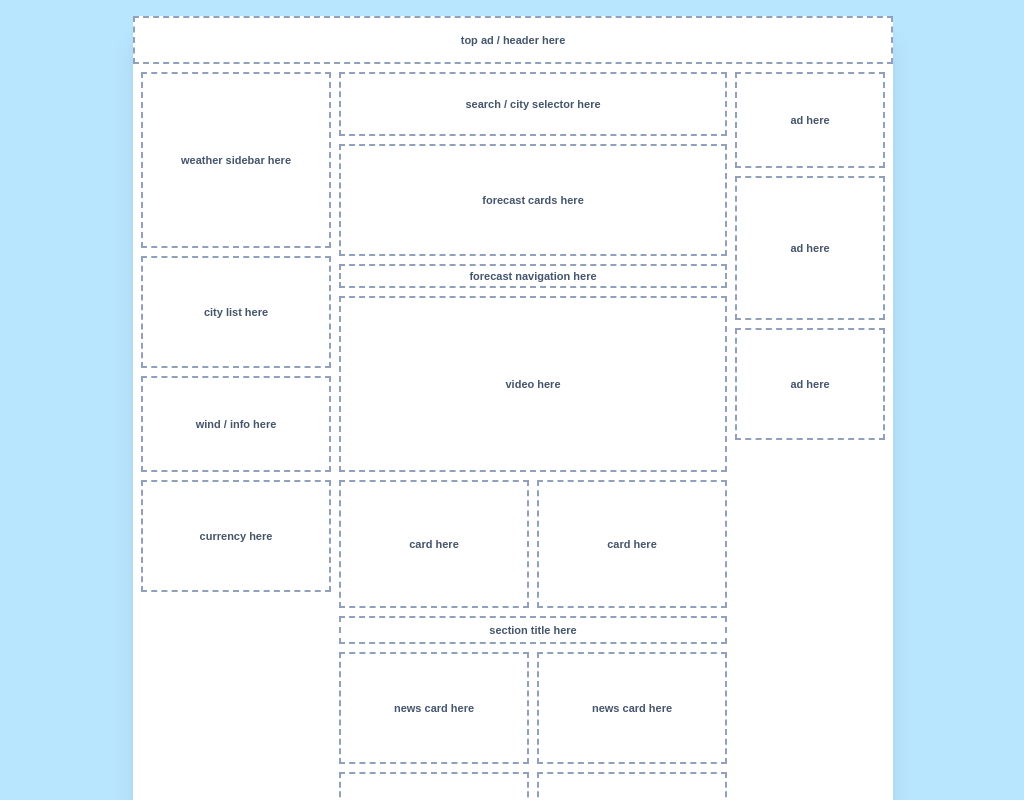
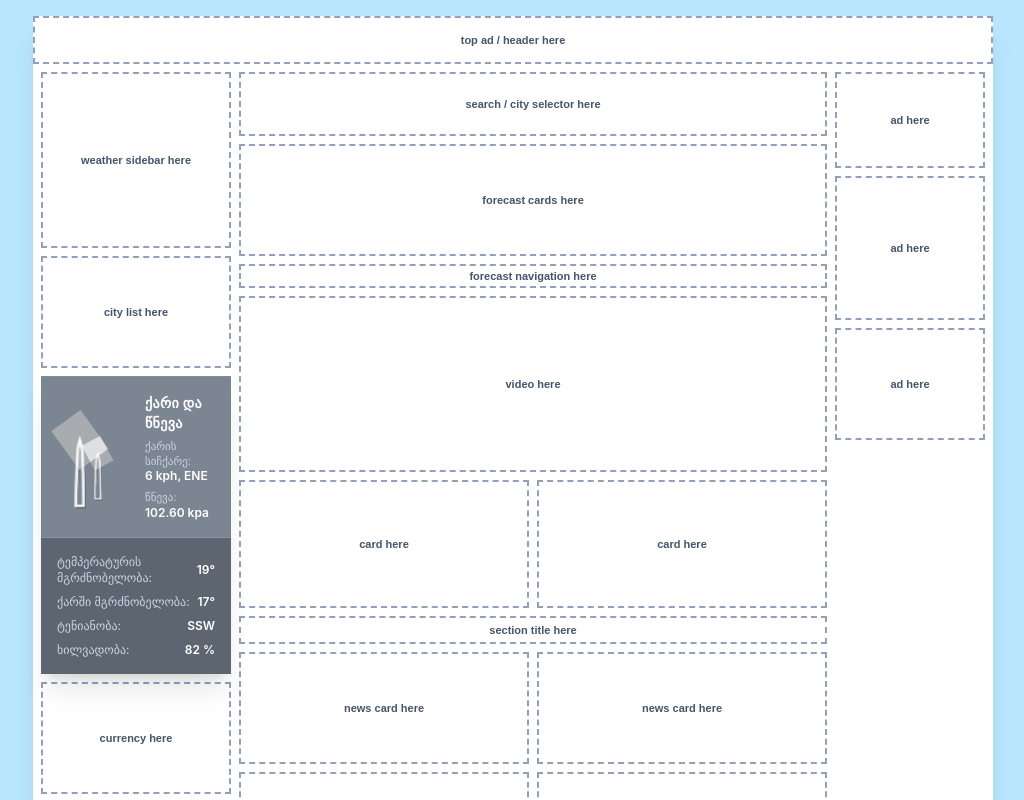
Before and after one commit to beqa-eqseulidze/final-project-2026, a React (Vite) app: page / in a window 1280 px wide. Shown: the top 800 px of the page, without its empty margins (127-1151 px from the left). Built offline with nearby package versions, Linux system fonts and the light colour scheme; grey boxes are pictures that could not be loaded.

Commit message:
add in wind and pressure in app plus edit

```diff
--- a/src/App.tsx
+++ b/src/App.tsx
@@ -1,3 +1,19 @@
+import { WindAndPressure, IWindAndPressureProps } from './features/LeftBarWindAndPressure';
+
+// სტატიკური მონაცემები დროებით
+const info: IWindAndPressureProps = {
+  windSpeed: 6,
+  windUnit: 'kph',
+  windDirection: 'ENE',
+  pressure: 102.60,
+  pressureUnit: 'kpa',
+  feelsLikeTemp: '19°',
+  feelsLikeWind: '17°',
+  humidity: 'SSW',
+  visibility: '82 %',
+  isLoading: false,
+};
+
 const Box = ({ children, className = '' }: { children: React.ReactNode; className?: string }) => (
   <div className={`flex items-center justify-center border-2 border-dashed border-slate-400 bg-white/90 text-center text-[11px] font-bold text-slate-600 ${className}`}>
     {children}
@@ -7,14 +23,14 @@ const Box = ({ children, className = '' }: { children: React.ReactNode; classNam
 export default function App() {
   return (
     <div className="min-h-screen bg-sky-200 px-3 py-4 text-slate-700">
-      <div className="mx-auto w-full max-w-[760px] bg-white shadow-xl">
+      <div className="mx-auto w-full max-w-[960px] bg-white shadow-xl">
         <Box className="h-12">top ad / header here</Box>
 
         <div className="grid grid-cols-[190px_1fr_150px] gap-2 p-2">
           <aside className="space-y-2">
             <Box className="h-44">weather sidebar here</Box>
             <Box className="h-28">city list here</Box>
-            <Box className="h-24">wind / info here</Box>
+            <WindAndPressure {...info} />
             <Box className="h-28">currency here</Box>
           </aside>
 
--- a/src/components/WindTurbines.tsx
+++ b/src/components/WindTurbines.tsx
@@ -22,7 +22,7 @@ export const WindTurbines = ({ windSpeed }: WindTurbinesProps) => {
                 alt="Large Rotor"
                 className="absolute top-[15px] left-[-1px] h-12 w-12 object-contain animate-spin z-20 mix-blend-screen"
                 style={{
-                    animationDuration: `${Math.max(0.1, 1.5 - windSpeed / 15)}s`,
+                    animationDuration: `${Math.max(0.2, 1.7 - (windSpeed || 0) * 0.15)}s`,
                 }}
             />
 
@@ -30,9 +30,9 @@ export const WindTurbines = ({ windSpeed }: WindTurbinesProps) => {
             <img
                 src={rotorsmall}
                 alt="Small Rotor"
-                className="absolute top-[35px] right-[25px] h-7 w-7 object-contain animate-spin z-20 mix-blend-screen"
+                className="absolute top-[38px] right-[25px] h-7 w-7 object-contain animate-spin z-20 mix-blend-screen"
                 style={{
-                    animationDuration: `${Math.max(0.1, 1.1 - windSpeed / 15)}s`,
+                    animationDuration: `${Math.max(0.2, 1.6 - (windSpeed || 0) * 0.15)}s`,
                 }}
             />
         </div>
```
